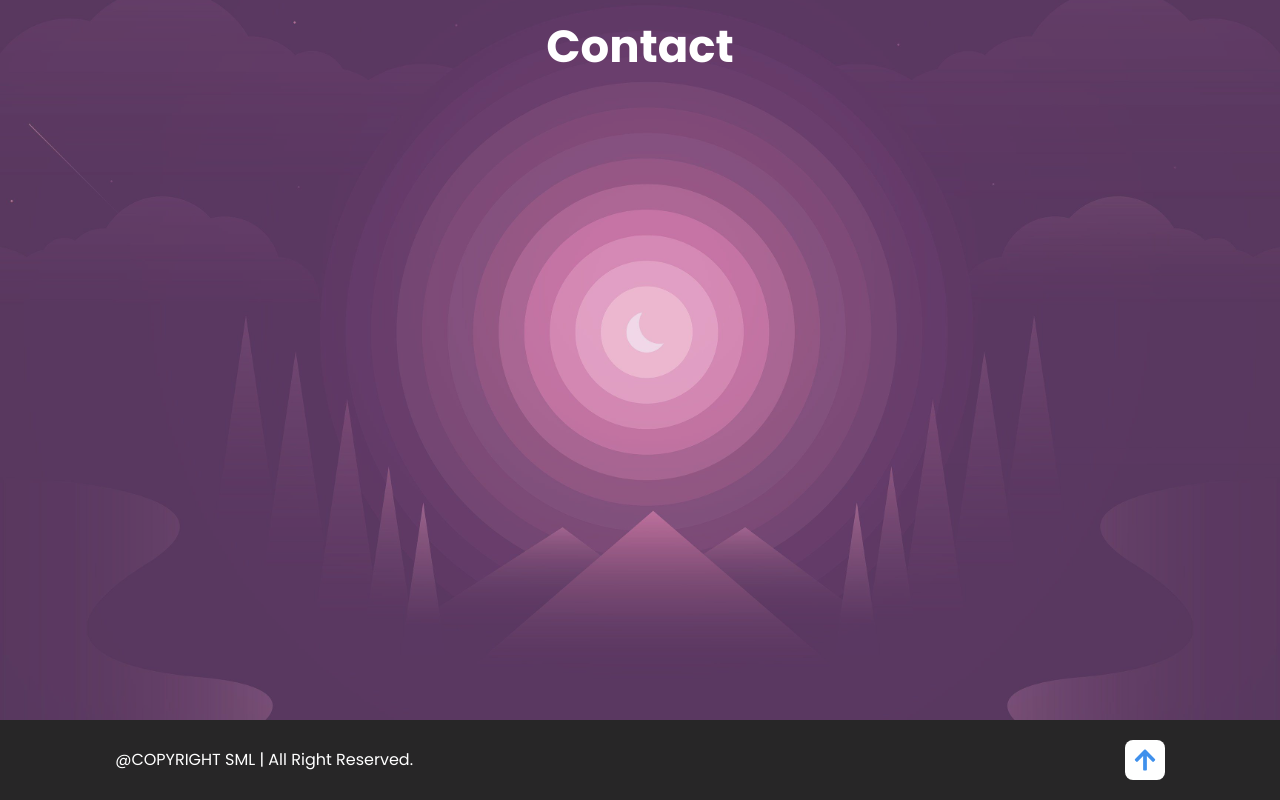
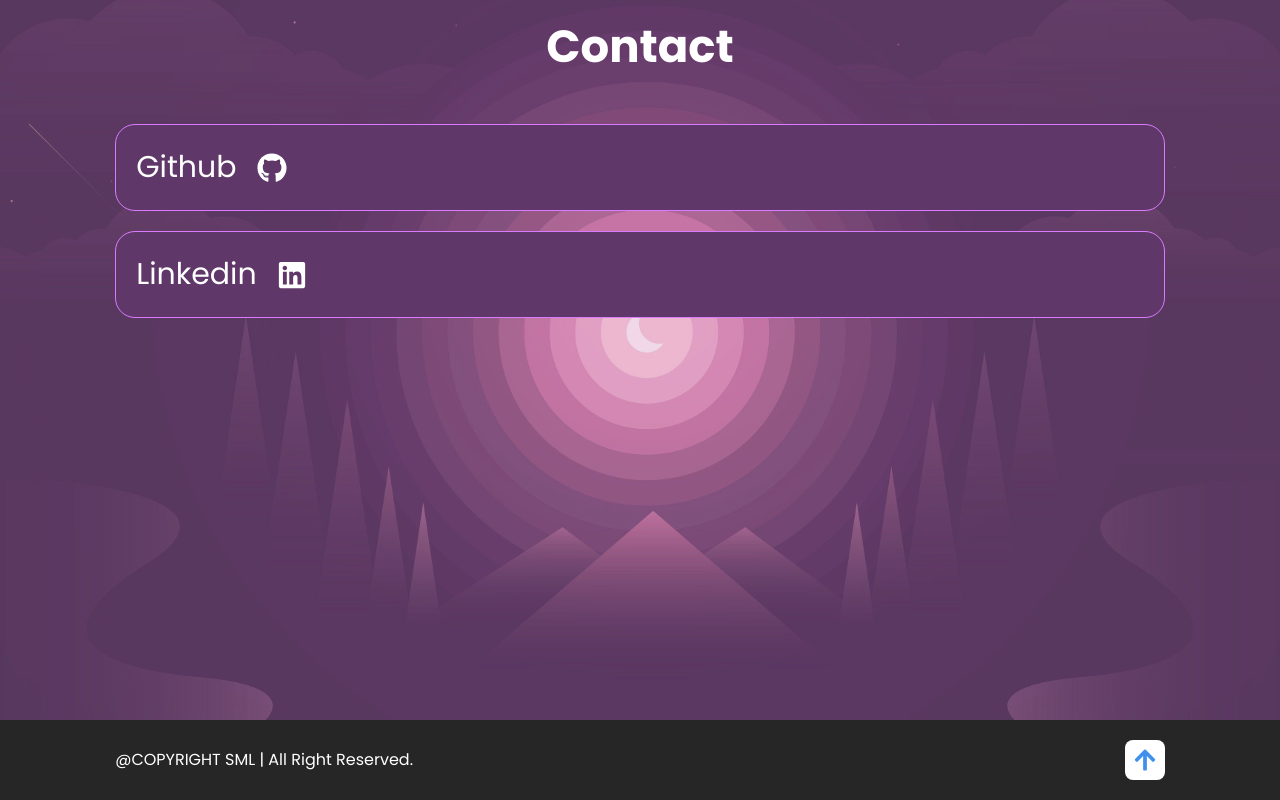
Before and after one commit to Sml94Tbs/sml-portfolio, a Next.js app: page / in a window 1280 px wide. Shown: the part 3280-4080 px from the top of the page. Built offline with nearby package versions, Linux system fonts and the light colour scheme.

Commit message:
Contact add

```diff
--- a/src/app/components/contents/contact.tsx
+++ b/src/app/components/contents/contact.tsx
@@ -1,7 +1,28 @@
+import Link from "next/link";
+import { FaGithub, FaLinkedin } from "react-icons/fa";
+
 const Contact = () => {
     return (
         <section className="bg-[#d69cca57]">
             <h2 className="text-[4.5rem] font-[700] leading-[1.2] mb-[5rem] text-center text-white">Contact</h2>
+            <div className=" flex flex-col flex-wrap gap-[2rem]">
+                <div className="">
+                    <Link href={"https://github.com/Sml94Tbs"}>
+                        <div className=" flex flex-wrap p-[2rem] border border-solid border-[#da7bff] transition-[cubic-bezier(0.25_0.1_0.25_1.0)] duration-[.5s] hover:border-[#ebb7ff] hover:scale-[1.02] items-center rounded-[2rem] bg-[#5f3869]">
+                            <h4 className=" text-[3rem] text-white mr-[2rem]">Github</h4>
+                            <i className=" text-[3rem] text-white"><FaGithub/></i>
+                        </div>
+                    </Link>
+                </div>
+                <div className="">
+                    <Link href={"https://www.linkedin.com/in/samuel-mayamba-85202a271/"}>
+                        <div className=" flex flex-wrap p-[2rem] border border-solid border-[#da7bff] transition-[cubic-bezier(0.25_0.1_0.25_1.0)] duration-[.5s] hover:border-[#ebb7ff] hover:scale-[1.02] items-center rounded-[2rem] bg-[#5f3869]">
+                            <h4 className=" text-[3rem] text-white mr-[2rem]">Linkedin</h4>
+                            <i className=" text-[3rem] text-white"><FaLinkedin/></i>
+                        </div>
+                    </Link>
+                </div>
+            </div>
         </section>
     );
 }
```
